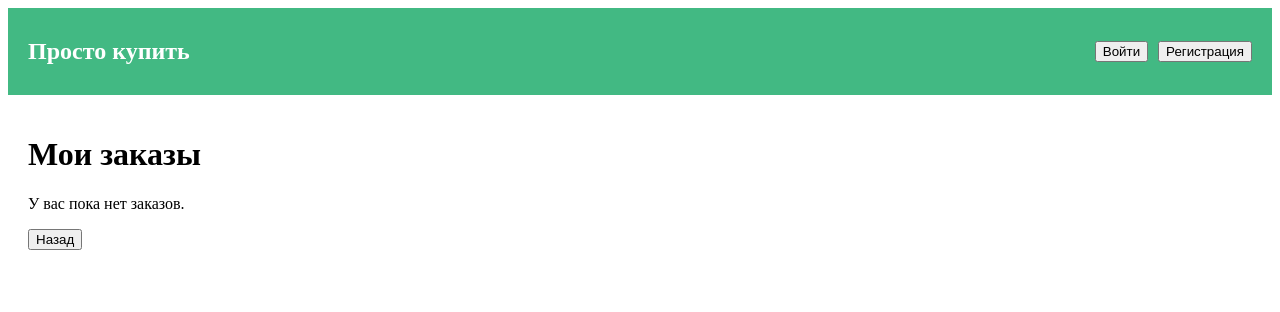
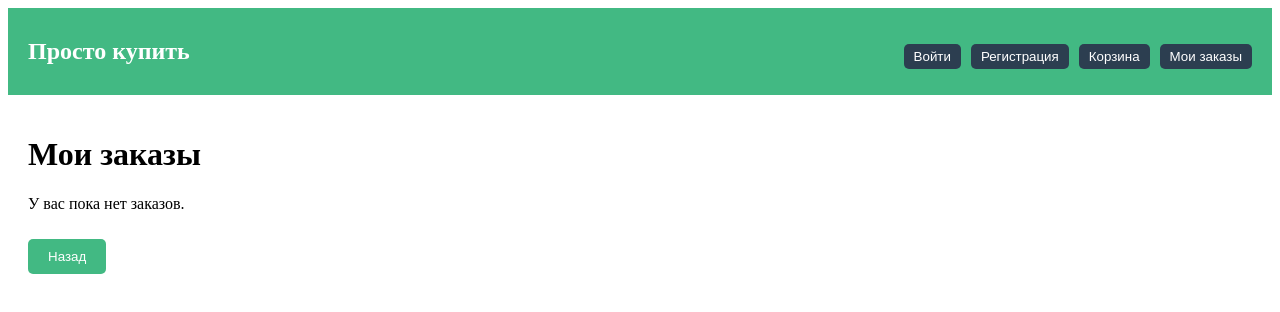
Before and after one commit to Waplll/fourth, a Vue app in the folder my-app/: page /orders in a window 1280 px wide. Shown: the top 312 px of the page. Built offline with nearby package versions, Linux system fonts and the light colour scheme.

Commit message:
переделал страницу заказов
теперь видна и не авторизованым пользователям потомучто не робит регистрация

```diff
--- a/my-app/src/App.vue
+++ b/my-app/src/App.vue
@@ -2,13 +2,11 @@
   <div id="app">
     <nav class="navbar">
       <h1>Просто купить</h1>
-      <div v-if="user" class="auth-actions">
-        <span>Добро пожаловать, {{ user.email }}!</span>
-        <button @click="logout">Выход</button>
-      </div>
-      <div v-else class="auth-actions">
-        <button @click="goToLogin">Войти</button>
-        <button @click="goToRegister">Регистрация</button>
+      <div class="auth-actions">
+        <button v-if="!user" @click="goToLogin">Войти</button>
+        <button v-if="!user" @click="goToRegister">Регистрация</button>
+        <button @click="goToCart">Корзина</button>
+        <button v-if="!user" @click="goToOrders">Мои заказы</button>
       </div>
     </nav>
     <router-view />
@@ -32,6 +30,12 @@ export default {
     },
     goToRegister() {
       this.$router.push('/register');
+    },
+    goToCart() {
+      this.$router.push('/cart');
+    },
+    goToOrders() {
+      this.$router.push('/orders');
     }
   }
 };
@@ -51,4 +55,33 @@ export default {
   display: flex;
   gap: 10px;
 }
+
+.auth-actions button {
+  background-color: #2c3e50;
+  color: white;
+  border: none;
+  padding: 5px 10px;
+  cursor: pointer;
+  border-radius: 5px;
+}
+
+.auth-actions button:hover {
+  background-color: #35495e;
+}
+
+.auth-actions button.cart-button {
+  background-color: #f44336;
+}
+
+.auth-actions button.cart-button:hover {
+  background-color: #d32f2f;
+}
+
+.auth-actions button.orders-button {
+  background-color: #ff9800;
+}
+
+.auth-actions button.orders-button:hover {
+  background-color: #e68700;
+}
 </style>
--- a/my-app/src/store/index.js
+++ b/my-app/src/store/index.js
@@ -52,7 +52,8 @@ export default createStore({
         },
         SAVE_ORDER(state, order) {
             state.orders.push(order);
-        }
+        },
+
     },
     actions: {
         fetchProducts({ commit }) {
@@ -101,12 +102,13 @@ export default createStore({
                     id: item.id,
                     name: item.name,
                     price: item.price,
-                    quantity: item.quantity
+                    quantity: item.quantity,
+                    image: item.image
                 }))
             };
-            commit('SAVE_ORDER', order); // Сохраняем заказ
-            commit('CLEAR_CART'); // Очищаем корзину
+            commit('SAVE_ORDER', order);
+            commit('CLEAR_CART');
             alert('Заказ успешно оформлен!');
-        },
+        }
     }
 });
--- a/my-app/src/views/CartView.vue
+++ b/my-app/src/views/CartView.vue
@@ -52,7 +52,15 @@ export default {
       this.$store.dispatch('removeFromCart', id);
     },
     checkout() {
-      this.$store.dispatch('checkout'); // Вызываем метод оформления заказа
+      this.$store
+          .dispatch('checkout')
+          .then(() => {
+            this.$router.push('/orders'); // Переходим на страницу заказов
+          })
+          .catch(err => {
+            alert(err.message || 'Произошла ошибка при оформлении заказа.');
+            console.error('Ошибка при оформлении заказа:', err);
+          });
     },
     goBack() {
       this.$router.push('/');
--- a/my-app/src/views/HomeView.vue
+++ b/my-app/src/views/HomeView.vue
@@ -24,7 +24,11 @@
     <!-- Индикатор загрузки -->
     <div v-if="loading" class="loading">Загрузка...</div>
 
+    <!-- Кнопка "Перейти в корзину" -->
     <button @click="goToCart">Перейти в корзину</button>
+
+    <!-- Кнопка "Мои заказы" -->
+    <button @click="goToOrders">Мои заказы</button>
   </div>
 </template>
 
@@ -47,6 +51,9 @@ export default {
     },
     goToCart() {
       this.$router.push('/cart');
+    },
+    goToOrders() {
+      this.$router.push('/orders');
     }
   },
   created() {
@@ -88,4 +95,18 @@ export default {
   font-style: italic;
   color: gray;
 }
+
+button {
+  background-color: #42b983;
+  color: white;
+  border: none;
+  padding: 10px 20px;
+  cursor: pointer;
+  border-radius: 5px;
+  margin-top: 10px;
+}
+
+button:hover {
+  background-color: #38a169;
+}
 </style>
--- a/my-app/src/views/OrdersView.vue
+++ b/my-app/src/views/OrdersView.vue
@@ -2,20 +2,27 @@
   <div class="orders">
     <h1>Мои заказы</h1>
 
+    <!-- Список заказов -->
     <ul v-if="orders.length">
       <li v-for="(order, index) in orders" :key="index" class="order-item">
         <h3>Заказ #{{ index + 1 }}</h3>
         <p><strong>Дата:</strong> {{ order.date }}</p>
         <ul>
-          <li v-for="item in order.items" :key="item.id">
-            {{ item.name }} x {{ item.quantity }} = ${{ (item.price * item.quantity).toFixed(2) }}
+          <li v-for="item in order.items" :key="item.id" class="order-product">
+            <img :src="item.image" :alt="item.name" width="50" height="50" />
+            <div class="product-info">
+              <p>{{ item.name }} x {{ item.quantity }} = ${{ (item.price * item.quantity).toFixed(2) }}</p>
+            </div>
           </li>
         </ul>
+        <p><strong>Состояние:</strong> В пути</p>
       </li>
     </ul>
 
+    <!-- Сообщение, если заказов нет -->
     <p v-else>У вас пока нет заказов.</p>
 
+    <!-- Кнопка "Назад" -->
     <button @click="goBack">Назад</button>
   </div>
 </template>
@@ -46,4 +53,32 @@ export default {
   padding: 10px;
   border-radius: 5px;
 }
+
+.order-product {
+  display: flex;
+  align-items: center;
+  margin-bottom: 10px;
+}
+
+.order-product img {
+  margin-right: 10px;
+  border-radius: 5px;
+}
+
+.product-info {
+  flex-grow: 1;
+}
+
+button {
+  background-color: #42b983;
+  color: white;
+  border: none;
+  padding: 10px 20px;
+  cursor: pointer;
+  border-radius: 5px;
+}
+
+button:hover {
+  background-color: #38a169;
+}
 </style>
```
